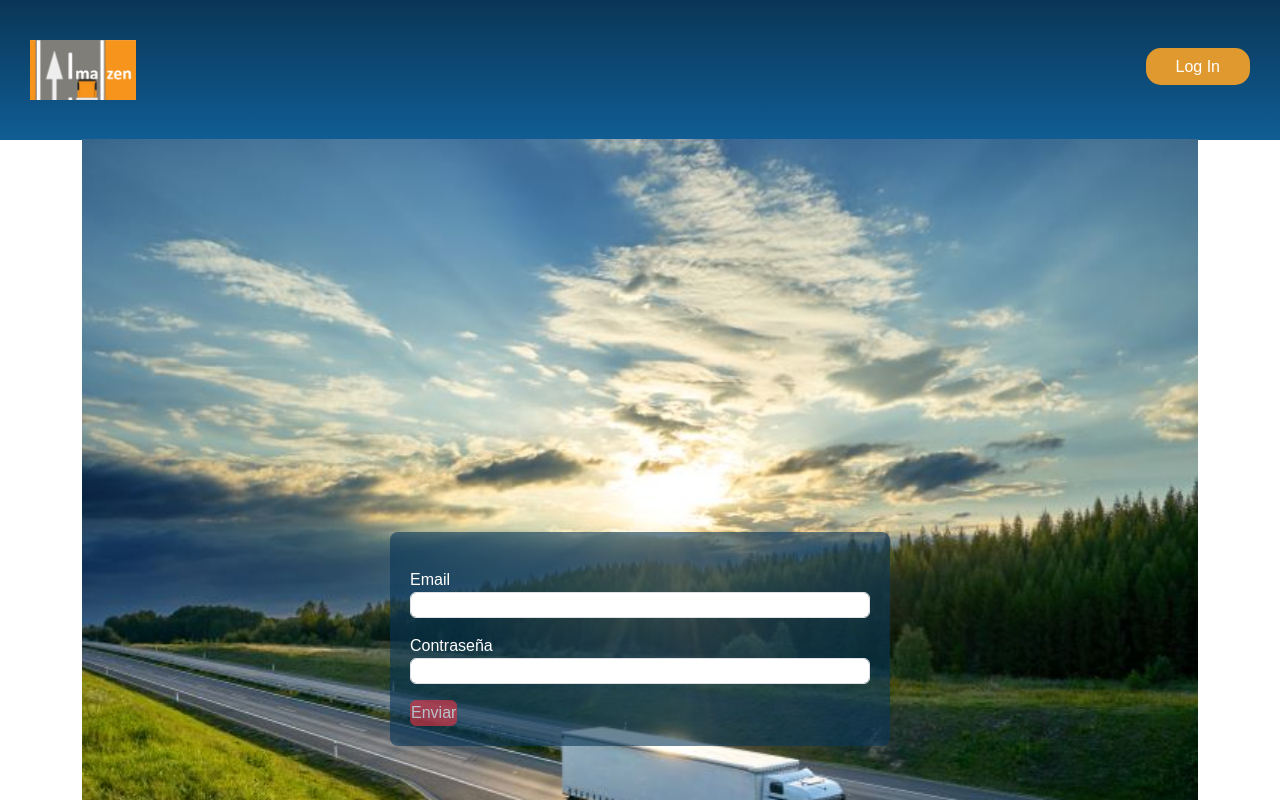
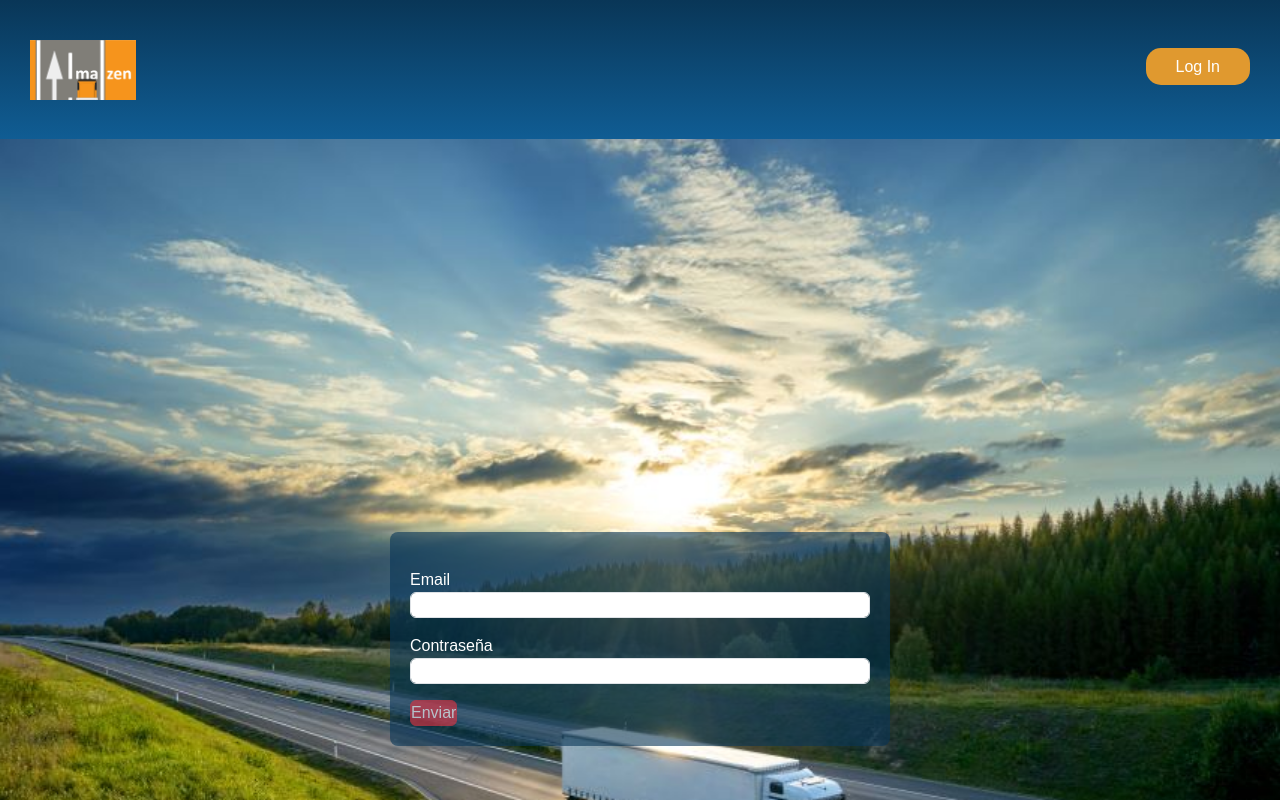
Before and after one commit to cyril-attie/front_logistica, an Angular app: page /login in a window 1280 px wide. Shown: the top 800 px of the page. Built offline with nearby package versions, Linux system fonts and the light colour scheme.

Commit message:
login vista container

```diff
--- a/src/app/app.component.html
+++ b/src/app/app.component.html
@@ -1,5 +1,5 @@
 <app-header></app-header>
-<main class="container">
+<main [ngClass]="{'container':isLogged}" >
     <router-outlet></router-outlet>
 </main>
 
--- a/src/app/app.component.ts
+++ b/src/app/app.component.ts
@@ -1,4 +1,5 @@
 import { Component } from '@angular/core';
+import { UsuariosServiceService } from './servicios/usuarios-service.service';
 
 @Component({
   selector: 'app-root',
@@ -7,4 +8,16 @@ import { Component } from '@angular/core';
 })
 export class AppComponent {
   title = 'front_logistica';
+  isLogged : boolean;
+
+  constructor(private usuariosServices: UsuariosServiceService) {
+    this.isLogged = false;
+  }
+
+   //Sabemos si esta logeado o no, con esta propiedad "isLogged" - APSP
+  ngOnInit() {
+    this.usuariosServices.isLogged.subscribe(value => {
+      this.isLogged = value;
+    });
+  }
 }
```
